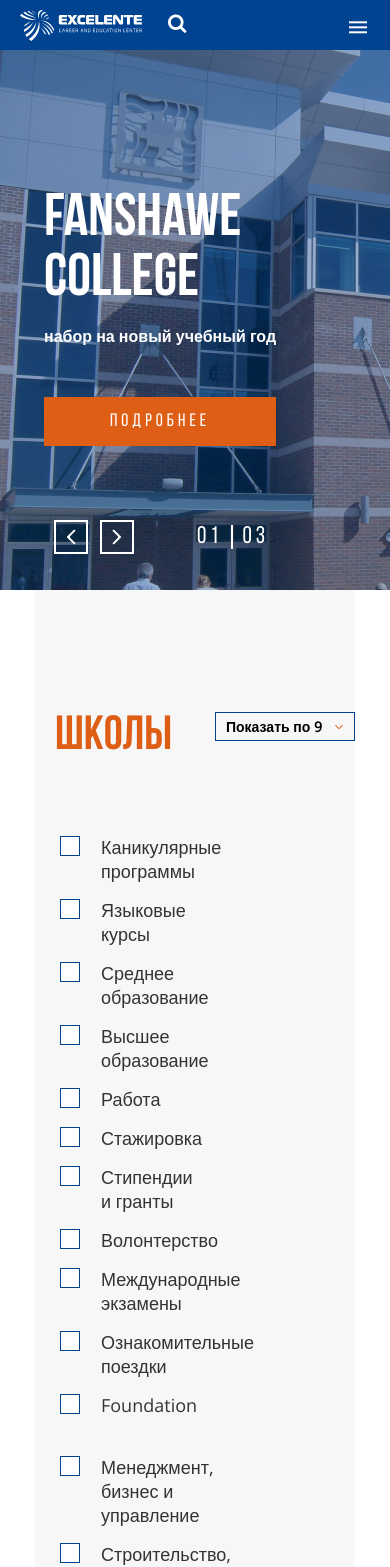
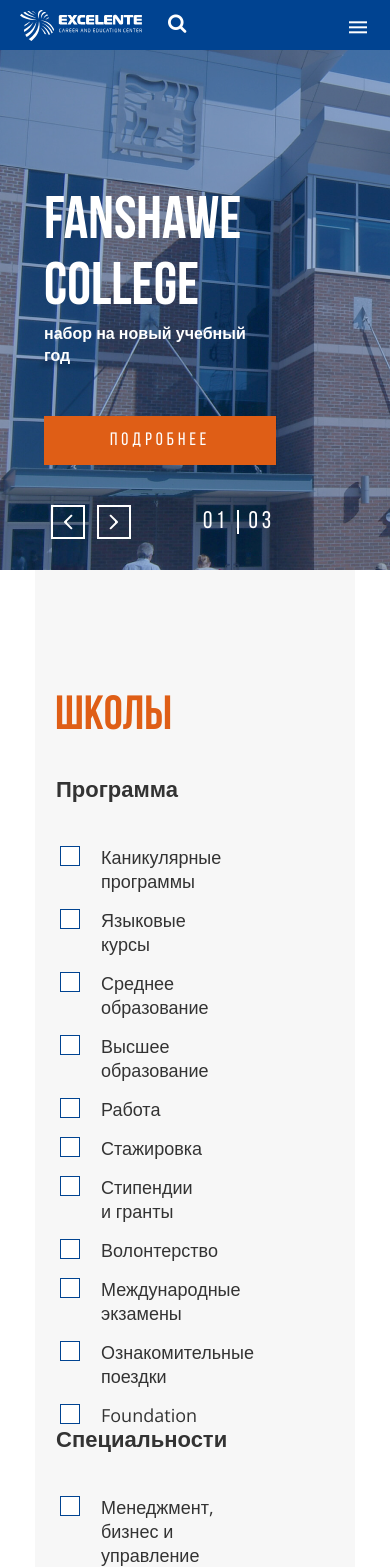
Before and after one commit to denver411/denver411.github.io, a PHP site: page / in a window 390 px wide. Shown: the top 1567 px of the page. Run offline with PHP 8.4, Linux system fonts and the light colour scheme; some libraries are stand-ins or nearby versions.

Commit message:
Add files via upload

```diff
--- a/exelente_ru/css/footer.css
+++ b/exelente_ru/css/footer.css
@@ -5,7 +5,7 @@
 
 @media (max-width: 576px) {
 	.footer {
-		max-width: 320px;
+		/* max-width: 320px; */
 		margin: 0 auto;
 		display: flex;
 		flex-wrap: wrap;
@@ -48,7 +48,9 @@
 	display: block;
 	width: 203px;
 	height: 50px;
-	background: url(../img/footer-img/footer_logo_blue-orange.png) no-repeat;
+	background-image: url(../img/logo_white.svg);
+	background-repeat: no-repeat;
+	background-size: contain;
 }
 
 @media (max-width: 576px) {
@@ -59,7 +61,6 @@
 		width: 203px;
 		height: 50px;
 		margin: 0 auto 67px;
-		background: url(../img/footer-img/footer_logo_blue-orange.png) no-repeat;
 	}
 }
 
@@ -463,7 +464,7 @@ span.comp-name {
 .license {
 	position: relative;
 	bottom: 10px;
-
+}
 @media (max-width: 576px) {
 	.license {
 		display: none;
--- a/exelente_ru/css/header.css
+++ b/exelente_ru/css/header.css
@@ -440,6 +440,9 @@
   font-size: 24px;
   color: #F36C21;
 }
+.menu-block_from-hidden .contacts__info a {
+  color: #F36C21;
+}
 @media (max-width: 576px) {
   .menu-block_from-hidden .contacts__info {
     margin-top: 10px;
--- a/exelente_ru/css/slider.css
+++ b/exelente_ru/css/slider.css
@@ -1,6 +1,7 @@
 .slider {
   position: relative;
   height: 540px;
+  min-height: 540px;
   margin: 0 auto;
 }
 @media (min-width: 577px) {
@@ -8,7 +9,7 @@
 @media (max-width: 576px) {
   .slider {
     min-width: 320px;
-    margin-top: 50px;
+    margin-top: 30px;
   }
 }
 @media (min-width: 577px) {
@@ -79,8 +80,16 @@
 }
 @media (max-width: 576px) {
   .slide {
-    padding-top: 140px;
     padding-left: 44px;
+    padding-bottom: 70px;
+  }
+}
+@media (max-width: 576px) {
+  .slide__wrapper {
+    display: flex;
+    flex-direction: column;
+    justify-content: flex-end;
+    align-items: flex-start;
   }
 }
 .slide__title {
@@ -96,6 +105,7 @@
   .slide__title {
     width: 60vw;
     font-size: 60px;
+    line-height: 1.1;
   }
 }
 .slide__description {
@@ -103,6 +113,12 @@
   font-weight: bold;
   font-size: 16px;
   color: #FFFFFF;
+}
+@media (max-width: 576px) {
+  .slide__description {
+    max-width: 60%;
+    margin-top: 0;
+  }
 }
 .slide__button {
   display: inline-block;
@@ -126,6 +142,7 @@
 @media (max-width: 576px) {
   .slide__button {
     margin-top: 50px;
+    margin-bottom: 35px;
   }
 }
 .site-path {
@@ -170,10 +187,10 @@
 @media (max-width: 576px) {
   .slider-navigation {
     position: absolute;
-    bottom: 30px;
+    bottom: 25px;
     display: flex;
     align-items: center;
-    margin-left: 48px;
+    margin-left: 45px;
     min-width: 230px;
     z-index: 5;
   }
@@ -190,7 +207,7 @@
 }
 @media (max-width: 576px) {
   .slider-navigation__count {
-    padding: 0 9px;
+    padding-left: 9px;
     margin: 9px 0;
     text-align: center;
     font-family: Bebas Neue;
@@ -206,6 +223,7 @@
 }
 @media (max-width: 576px) {
   .slider-navigation__count_this {
+    padding-right: 9px;
     border-right: solid 2px #FFFFFF;
   }
 }
--- a/exelente_ru/index.html
+++ b/exelente_ru/index.html
@@ -165,19 +165,19 @@
         </div>
         <div class="slider__items">
           <div class="slider__item slider__item_1 slide">
-            <div class="wrapper">
+            <div class="wrapper slide__wrapper">
               <h2 class="slide__title">Fanshawe college</h2>
               <p class="slide__description">набор на новый учебный год</p><a class="slide__button" href="#">подробнее</a>
             </div>
           </div>
           <div class="slider__item slider__item_2 slide">
-            <div class="wrapper">
+            <div class="wrapper slide__wrapper">
               <h2 class="slide__title">St. John's University</h2>
               <p class="slide__description">набор на новый учебный год</p><a class="slide__button" href="#">подробнее</a>
             </div>
           </div>
           <div class="slider__item slider__item_3 slide">
-            <div class="wrapper">
+            <div class="wrapper slide__wrapper">
               <h2 class="slide__title">University of New South</h2>
               <p class="slide__description">набор на новый учебный год</p><a class="slide__button" href="#">подробнее</a>
             </div>
@@ -198,7 +198,7 @@
       <div class="title">
         <div class="wrapper title__wrapper">
           <h2 class="section-name">школы</h2>
-          <form>
+          <form class="school-select">
             <select>
               <option>Показать по 9</option>
               <option>9</option>
@@ -215,7 +215,7 @@
               <section class="sidebar__part">
                 <h3 class="sidebar__part-button-prog">Программа
                   <div class="sidebar-arrow arrow-prog"></div>
-                </h3>
+                </h3><a class="sidebar-header-adaptive" href="#" type="button">Программа</a>
                 <ul class="choose-program__checkboxes">
                   <li>
                     <label>
@@ -277,7 +277,7 @@
               <section class="sidebar__part">
                 <h3 class="sidebar__part-button-spec">Специальности
                   <div class="sidebar-arrow arrow-spec"></div>
-                </h3>
+                </h3><a class="sidebar-header-adaptive" href="#" type="button">Специальности</a>
                 <ul class="choose-specialty__checkboxes">
                   <li>
                     <label>
@@ -339,7 +339,7 @@
               <section class="sidebar__part">
                 <h3 class="sidebar__part-button-count">Страны
                   <div class="sidebar-arrow arrow-count"></div>
-                </h3>
+                </h3><a class="sidebar-header-adaptive" href="#" type="button">Страны</a>
                 <ul class="choose-country__checkboxes">
                   <li>
                     <label>
@@ -585,7 +585,7 @@
                     <button class="button__action more hover" type="button" value=""><a href="#">подробнее</a></button>
                   </div>
                 </div>
-              </div>
+              </div><a class="show-more" href="#">Показать еще</a>
             </main>
           </div>
         </div>
@@ -623,8 +623,8 @@
         <div class="footer__bottom">
           <div class="wrapper footer__wrapper">
             <div class="footer__copyright">
-              <p></p><span class="comp-name">OOO «Экселенте», 2018 г.</span><br/>
-              <p>Лицензия ФМС МВД РФ № 20110251124 от 13.08.2010 г. бессрочно</p>
+              <p class="copyright"><span class="comp-name">OOO «Экселенте», 2018 г.</span></p><br/>
+              <p class="license">Лицензия ФМС МВД РФ № 20110251124 от 13.08.2010 г. бессрочно</p>
             </div>
             <div class="footer__made-by">
               <p>Разработка сайта<a class="developer" href="#">DVIGA</a></p>
```
